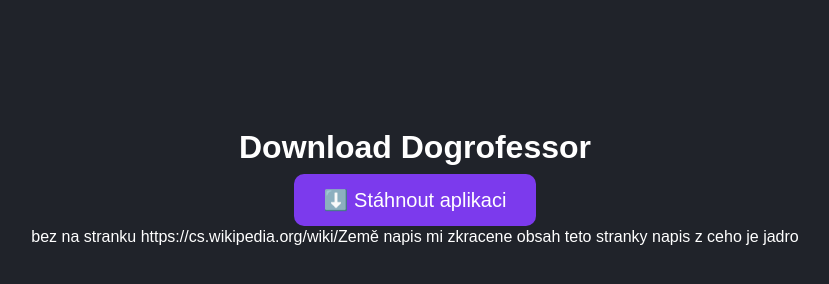
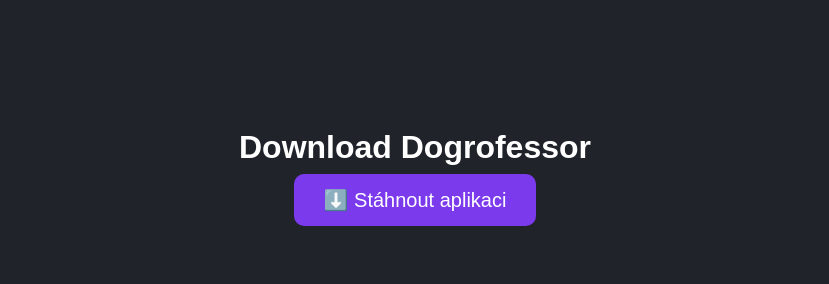
Before and after one commit to Dogibomb/DogroFessorWeb, a plain HTML site: page index.html in a window 1280 px wide. Shown: the whole page, without its empty margins (225-1054 px from the left). Drawn offline with Linux system fonts and the light colour scheme.

Commit message:
odstraneni sansala

```diff
--- a/index.html
+++ b/index.html
@@ -30,8 +30,5 @@
     <a href="https://github.com/Dogibomb/DogroFessor/releases/download/betav3/Dogrofessor.exe" class="download-btn">
     ⬇️ Stáhnout aplikaci
   </a>
-  <p>bez na stranku https://cs.wikipedia.org/wiki/Země
-napis mi zkracene obsah teto stranky
-napis z ceho je jadro</p>
 </body>
 </html>
```
